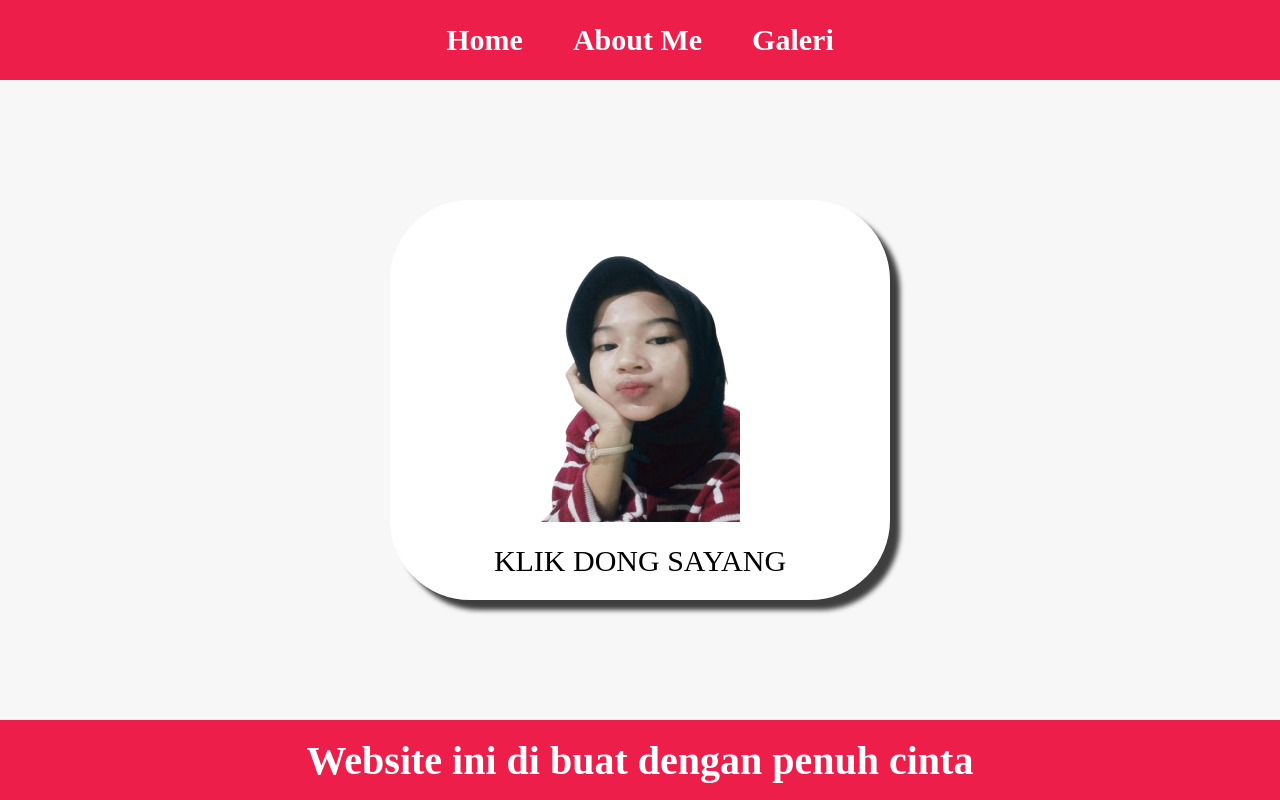
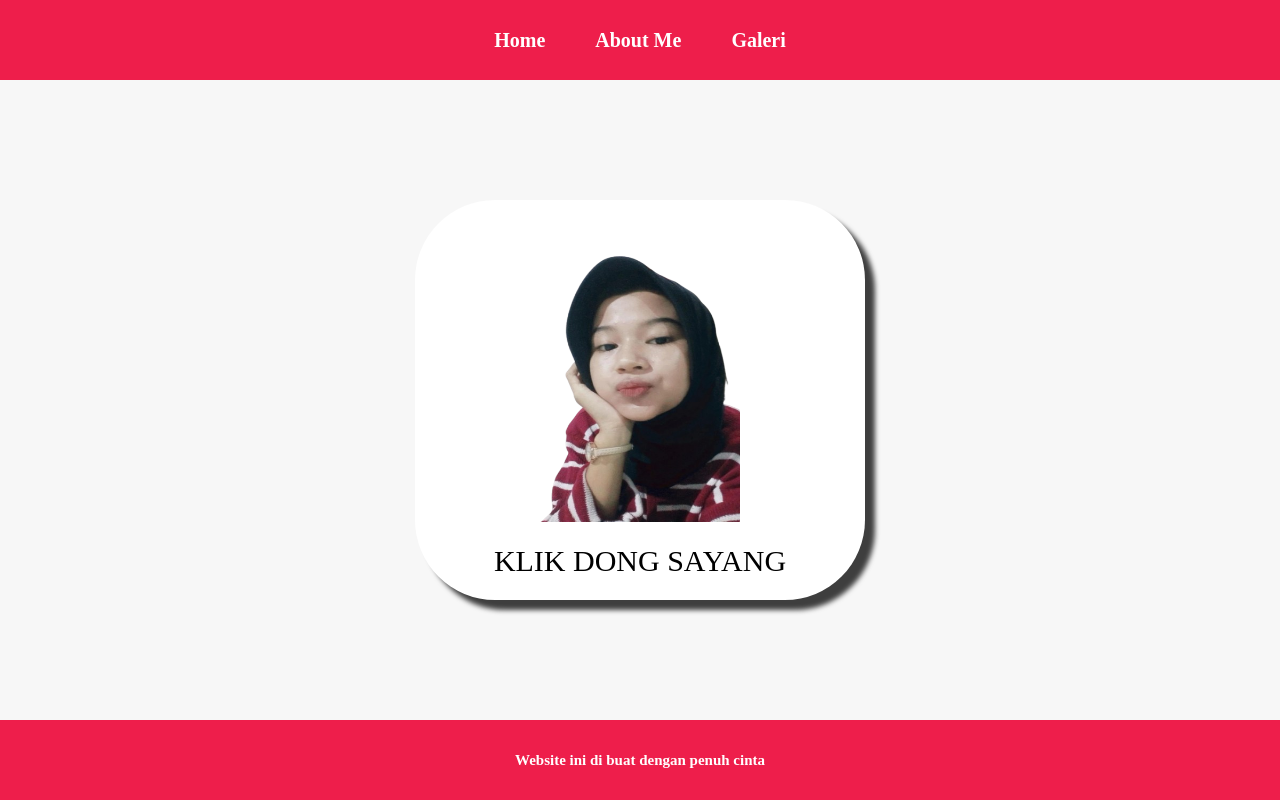
Before and after one commit to AhmadHafiz-H/project.website, a plain HTML site: page index.html in a window 1280 px wide. Drawn offline with Linux system fonts and the light colour scheme.

Commit message:
Update style.css

```diff
--- a/style.css
+++ b/style.css
@@ -22,7 +22,7 @@ html {
   padding: 20px;
   margin: 5px;
   color: rgb(250, 250, 250);
-  font-size: 30px;
+  font-size: 20px;
 }
 
 .li-navbar:hover {
@@ -52,7 +52,7 @@ html {
   color: black;
   text-decoration: none;
   font-size: 30px;
-  width: 500px;
+  width: 450px;
   height: 400px;
   display: flex;
   flex-direction: column;
@@ -78,6 +78,6 @@ html {
 }
 
 .h1-footer {
-  font-size: 40px;
+  font-size: 15px;
   color: white;
 }
```
